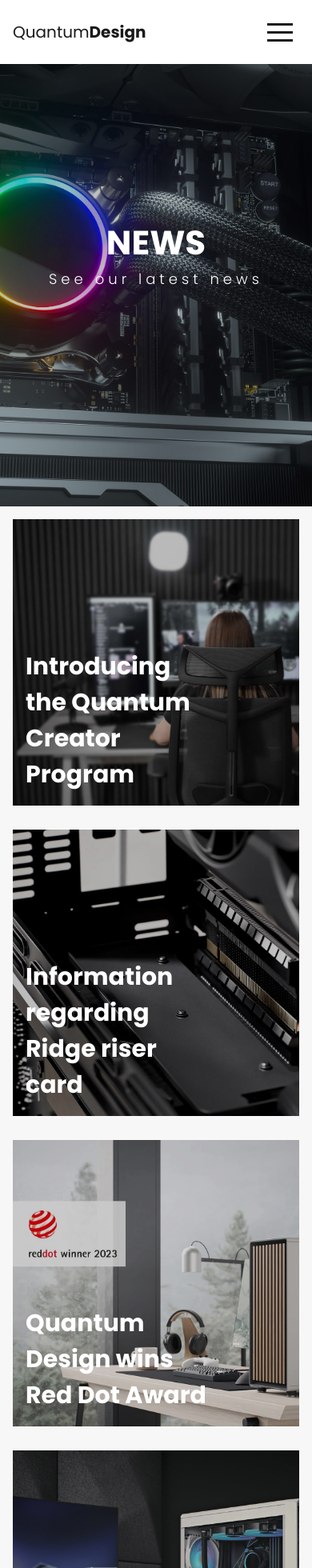
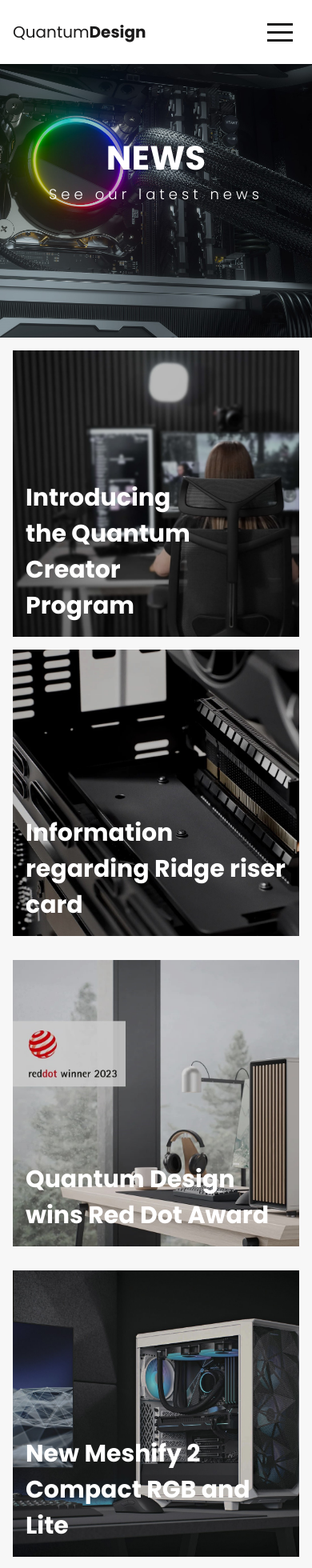
Before and after one commit to p0wered/quantum-design, a React (Create React App) app: page /news in a window 390 px wide. Shown: the top 1960 px of the page at 80% size. Built offline with nearby package versions, Linux system fonts and the light colour scheme.

Commit message:
working on the home and news pages

```diff
--- a/src/App.js
+++ b/src/App.js
@@ -5,8 +5,8 @@
 import {Squash} from "hamburger-react";
 import NewsPage from "./routes/news-page";
 import {NewsData} from "./news.js";
-import CreatorProgramPage from "./routes/creator-program";
 import CatalogPage from "./routes/catalog-page";
+import {CreatorProgramPage, RiserPage} from "./routes/article-page";
 
 function NavBar() {
 
@@ -94,7 +94,8 @@
                 <Route path="/about" element={<AboutPage/>}/>
                 <Route path="/catalog" element={<CatalogPage/>}></Route>
                 <Route path="/news" element={<NewsPage/>}/>
-                <Route path={NewsData[0]["path"]} element={<CreatorProgramPage/>}/>
+                <Route path={NewsData[0].path} element={<CreatorProgramPage/>}/>
+                <Route path={NewsData[1].path} element={<RiserPage/>}/>
             </Routes>
         </BrowserRouter>
     );
--- a/src/index.css
+++ b/src/index.css
@@ -265,12 +265,6 @@
   background-size: cover;
 }
 
-.image-darker{
-  width: 100%;
-  height: 100%;
-  background-color: rgba(0, 0, 0, 0.2);
-}
-
 .title-section{
   display: flex;
   align-items: center;
@@ -278,6 +272,8 @@
   flex-direction: column;
   color: #FFFFFF;
   height: 75vh;
+  text-align: center;
+  padding: 2rem;
 }
 
 .desc{
@@ -340,6 +336,10 @@
   font-size: 14px;
   color: rgb(128, 128, 128);
   text-decoration: line-through;
+}
+
+.text-gray{
+  color: rgb(128, 128, 128);
 }
 
 .slick-slide > div {
@@ -469,6 +469,12 @@
   background-color: #1B1A1A;
 }
 
-.new-nav{
-  display: none;
+.news-grid{
+  display: grid;
+  grid-auto-rows: minmax(100px, auto);
+  grid-template-columns: repeat(2, 1fr);
 }
+
+.article-flexbox{
+  width: 75%;
+}
--- a/src/media.css
+++ b/src/media.css
@@ -13,6 +13,9 @@
     }
     .slider-container{
         width: 1000px;
+    }
+    h2{
+        font-size: 40px;
     }
 }
 
@@ -72,6 +75,9 @@
     .sub-button{
         width: 100%;
     }
+    .title-section{
+        height: 50vh;
+    }
 }
 
 @media screen and (max-width: 720px) {
@@ -81,4 +87,10 @@
     .news-flexbox{
         flex-direction: column;
     }
+    .news-grid{
+        grid-template-columns: repeat(1, 1fr);
+    }
+    .news-container{
+        gap: 1rem;
+    }
 }
--- a/src/news.js
+++ b/src/news.js
@@ -1,41 +1,42 @@
 export const NewsData = [
     {
-        id: 1,
-        path: "/news/creator-program",
+        date: "23 Mar, 2024",
+        path: "/news/article-page",
         title: "Introducing the Quantum Creator Program",
         img: require("./assets/streamer-img.jpg"),
         desc: "Lorem ipsum dolor sit amet, consectetur adipisicing elit. A autem dicta dolorem earum error impedit in incidunt iusto minus molestias neque nesciunt quam quas reprehenderit sequi similique, sint tenetur ut velit vero!\n Accusamus amet consequuntur cumque deleniti deserunt dignissimos distinctio dolor doloribus harum illum ipsam ipsum magni, maxime, molestias nemo nesciunt nisi placeat vero? Alias asperiores enim fugiat incidunt iusto quasi repellat repellendus unde? Accusamus aspernatur beatae commodi consequatur deleniti deserunt dicta dolorum ducimus fuga impedit in magnam magni minima nulla, quas quibusdam recusandae"
     },
     {
-        id: 2,
         path: "/news/ridge-riser-card",
         title: "Information regarding Ridge riser card",
         img: require("./assets/card-riser.jpg"),
         desc: "Lorem ipsum dolor sit amet, consectetur adipisicing elit. A autem dicta dolorem earum error impedit in incidunt iusto minus molestias neque nesciunt quam quas reprehenderit sequi similique, sint tenetur ut velit vero!\n Accusamus amet consequuntur cumque deleniti deserunt dignissimos distinctio dolor doloribus harum illum ipsam ipsum magni, maxime, molestias nemo nesciunt nisi placeat vero? Alias asperiores enim fugiat incidunt iusto quasi repellat repellendus unde? Accusamus aspernatur beatae commodi consequatur deleniti deserunt dicta dolorum ducimus fuga impedit in magnam magni minima nulla, quas quibusdam recusandae"
     },
     {
-        id: 3,
         path: "/news/red-dot-award",
         title: "Quantum Design wins Red Dot Award",
         img: require("./assets/dot-award.jpg"),
         desc: "Lorem ipsum dolor sit amet, consectetur adipisicing elit. A autem dicta dolorem earum error impedit in incidunt iusto minus molestias neque nesciunt quam quas reprehenderit sequi similique, sint tenetur ut velit vero!\n Accusamus amet consequuntur cumque deleniti deserunt dignissimos distinctio dolor doloribus harum illum ipsam ipsum magni, maxime, molestias nemo nesciunt nisi placeat vero? Alias asperiores enim fugiat incidunt iusto quasi repellat repellendus unde? Accusamus aspernatur beatae commodi consequatur deleniti deserunt dicta dolorum ducimus fuga impedit in magnam magni minima nulla, quas quibusdam recusandae"
     },
     {
-        id: 4,
         path: "/news/meshify-2",
         title: "New Meshify 2 Compact RGB and Lite",
         img: require("./assets/meshify-img.jpg"),
         desc: "Lorem ipsum dolor sit amet, consectetur adipisicing elit. A autem dicta dolorem earum error impedit in incidunt iusto minus molestias neque nesciunt quam quas reprehenderit sequi similique, sint tenetur ut velit vero!\n Accusamus amet consequuntur cumque deleniti deserunt dignissimos distinctio dolor doloribus harum illum ipsam ipsum magni, maxime, molestias nemo nesciunt nisi placeat vero? Alias asperiores enim fugiat incidunt iusto quasi repellat repellendus unde? Accusamus aspernatur beatae commodi consequatur deleniti deserunt dicta dolorum ducimus fuga impedit in magnam magni minima nulla, quas quibusdam recusandae"
     },
     {
-        id: 5,
         path: "/news/ridge-riser-card",
         title: "Information regarding Ridge riser card",
         img: require("./assets/streamer-img.jpg"),
         desc: "Lorem ipsum dolor sit amet, consectetur adipisicing elit. A autem dicta dolorem earum error impedit in incidunt iusto minus molestias neque nesciunt quam quas reprehenderit sequi similique, sint tenetur ut velit vero!\n Accusamus amet consequuntur cumque deleniti deserunt dignissimos distinctio dolor doloribus harum illum ipsam ipsum magni, maxime, molestias nemo nesciunt nisi placeat vero? Alias asperiores enim fugiat incidunt iusto quasi repellat repellendus unde? Accusamus aspernatur beatae commodi consequatur deleniti deserunt dicta dolorum ducimus fuga impedit in magnam magni minima nulla, quas quibusdam recusandae"
     },
     {
-        id: 6,
+        path: "/news/red-dot-award",
+        title: "Quantum Design wins Red Dot Award",
+        img: require("./assets/streamer-img.jpg"),
+        desc: "Lorem ipsum dolor sit amet, consectetur adipisicing elit. A autem dicta dolorem earum error impedit in incidunt iusto minus molestias neque nesciunt quam quas reprehenderit sequi similique, sint tenetur ut velit vero!\n Accusamus amet consequuntur cumque deleniti deserunt dignissimos distinctio dolor doloribus harum illum ipsam ipsum magni, maxime, molestias nemo nesciunt nisi placeat vero? Alias asperiores enim fugiat incidunt iusto quasi repellat repellendus unde? Accusamus aspernatur beatae commodi consequatur deleniti deserunt dicta dolorum ducimus fuga impedit in magnam magni minima nulla, quas quibusdam recusandae"
+    },
+    {
         path: "/news/red-dot-award",
         title: "Quantum Design wins Red Dot Award",
         img: require("./assets/streamer-img.jpg"),
--- /dev/null
+++ b/src/routes/article-page.jsx
@@ -0,0 +1,35 @@
+import {NavLink} from "react-router-dom";
+import React from "react";
+import {TitleSection} from "./catalog-page";
+import {NewsData} from "../news";
+
+export default function ArticlePage() {
+    return (
+        <div className='flexbox-center flexbox-column' style={{height: '100vh'}}>
+            <h1>Oops! Page Not Found...</h1>
+            <h3 style={{textDecoration: 'underline'}}><NavLink to="/">Back to Home</NavLink></h3>
+        </div>
+    );
+}
+
+export function CreatorProgramPage() {
+    return(
+        <div>
+            <TitleSection image={NewsData[0].img} title={NewsData[0].title}></TitleSection>
+            <div className='container flexbox-center'>
+                <div className='article-flexbox'>
+                    <p className='text-gray'>{NewsData[0].date}</p>
+                    <p style={{fontSize: 20}}>{NewsData[0].desc}</p>
+                </div>
+            </div>
+        </div>
+    )
+}
+
+export function RiserPage() {
+    return(
+        <div>
+            <TitleSection image={NewsData[1].img} title={NewsData[1].title}></TitleSection>
+        </div>
+    )
+}
--- a/src/routes/creator-program.jsx
+++ /dev/null
@@ -1,7 +0,0 @@
-export default function CreatorProgramPage() {
-    return (
-        <div>
-
-        </div>
-    );
-}
--- a/src/routes/news-page.jsx
+++ b/src/routes/news-page.jsx
@@ -31,10 +31,11 @@
             <TitleSection image={TitleImg} title='NEWS' desc='See our latest news'/>
             <div className='news-section'>
                 <div className='container news-container'>
-                    <div className='flexbox-column' style={{gap: 30}}>
-                        {data.map((item) => {
+                    <NavLink to={NewsData[0].path} className='news-section-link link-large'><NewsItem large={true} title={NewsData[0].title} image={NewsData[0].img}/></NavLink>
+                    <div className='news-grid' style={{gap: 30}}>
+                        {data.slice(1, data.length).map((item) => {
                             return(
-                                <NavLink to={item.path} className='news-section-link link-large'><NewsItem large={true} title={item.title} image={item.img}/></NavLink>
+                                <NavLink to={item.path} className='news-section-link link-large'><NewsItem large={false} title={item.title} image={item.img}/></NavLink>
                             )
                         })}
                     </div>
```
Also changed, not shown: src/assets/meshify-img.jpg.
